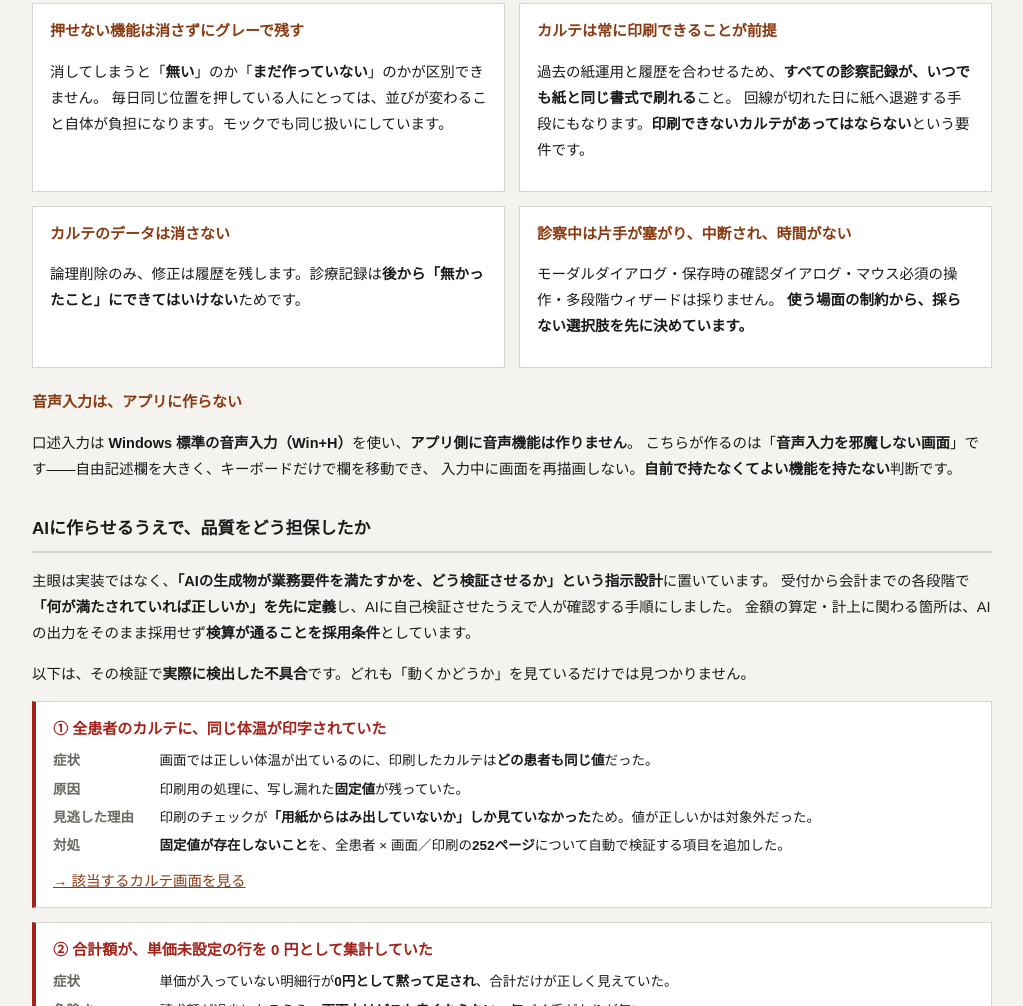
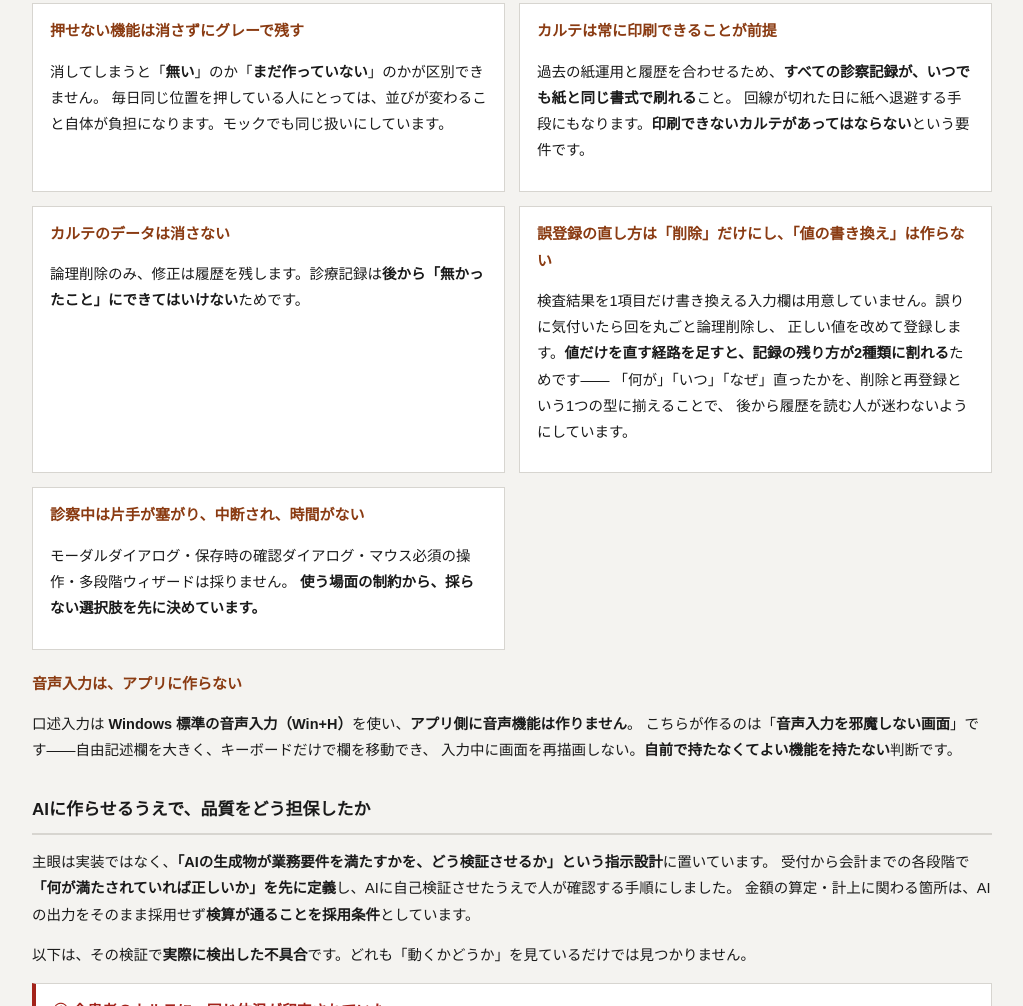
Before and after one commit to akiijauto/vet-karte-demo, a plain HTML site: page index.html in a window 1280 px wide. Shown: the part 1245-2251 px from the top of the page, without its empty margins (128-1151 px from the left). Drawn offline with Linux system fonts and the light colour scheme.

Commit message:
誤登録は削除のみで直す設計判断をカードに追加
検査結果の削除を実装した際、値を直す入力欄を作らず論理削除→再登録に
統一した判断を、モックの設計判断一覧にも反映する。

Co-Authored-By: Claude Sonnet 5 <noreply@anthropic.com>
Claude-Session: https://claude.ai/code/session_01RLUHKKc7rDL6dKYHMpEQS4

```diff
--- a/index.html
+++ b/index.html
@@ -91,6 +91,13 @@
   <div class="card">
     <h3>カルテのデータは消さない</h3>
     <p>論理削除のみ、修正は履歴を残します。診療記録は<b>後から「無かったこと」にできてはいけない</b>ためです。</p>
+  </div>
+  <div class="card">
+    <h3>誤登録の直し方は「削除」だけにし、「値の書き換え」は作らない</h3>
+    <p>検査結果を1項目だけ書き換える入力欄は用意していません。誤りに気付いたら回を丸ごと論理削除し、
+    正しい値を改めて登録します。<b>値だけを直す経路を足すと、記録の残り方が2種類に割れる</b>ためです——
+    「何が」「いつ」「なぜ」直ったかを、削除と再登録という1つの型に揃えることで、
+    後から履歴を読む人が迷わないようにしています。</p>
   </div>
   <div class="card">
     <h3>診察中は片手が塞がり、中断され、時間がない</h3>
```
